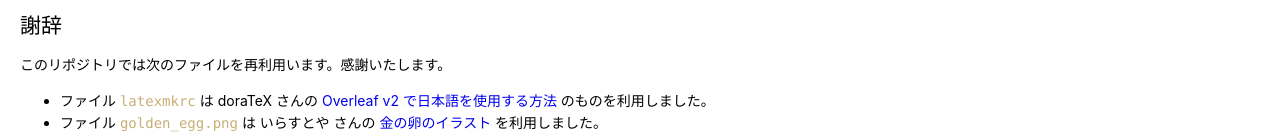
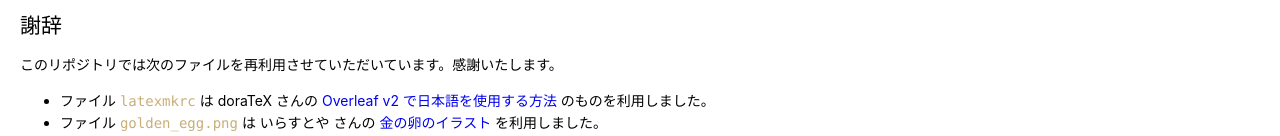
Before and after one commit to tos-kamiya/latex_report_sample, a plain HTML site: page index.html in a window 1280 px wide. Shown: the part 676-812 px from the top of the page. Drawn offline with Linux system fonts and the light colour scheme; a script that the page names is missing.

Commit message:
fix: mainブランチの修正に追随

```diff
--- a/index.html
+++ b/index.html
@@ -386,7 +386,7 @@ code {
 <p>(2) メニューから「Settings」の「Compiler」を「LaTeX」に変更してください。</p>
 <p>(3) 「Recompile」ボタンでコンパイルしてください。</p>
 <h2 id="%E8%AC%9D%E8%BE%9E">謝辞</h2>
-<p>このリポジトリでは次のファイルを再利用います。感謝いたします。</p>
+<p>このリポジトリでは次のファイルを再利用させていただいています。感謝いたします。</p>
 <ul>
 <li>ファイル <code>latexmkrc</code> は doraTeX さんの <a href="https://doratex.hatenablog.jp/entry/20180503/1525338512">Overleaf v2 で日本語を使用する方法</a> のものを利用しました。</li>
 <li>ファイル <code>golden_egg.png</code> は いらすとや さんの <a href="https://www.irasutoya.com/2017/02/blog-post_426.html">金の卵のイラスト </a> を利用しました。</li>
```
